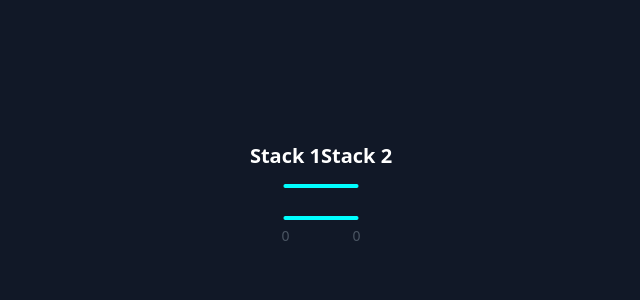
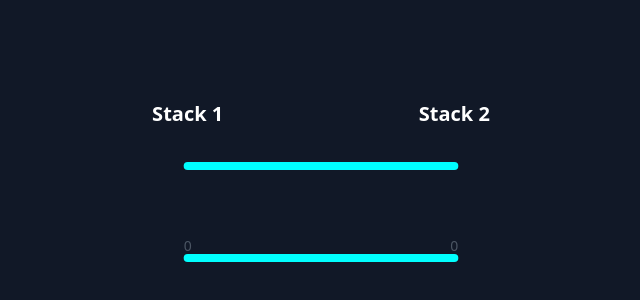
Before and after one commit to dkinsell/stack-comparator, a React (Vite) app: page / in a window 1280 px wide. Shown: the part 206-506 px from the top of the page, without its empty margins (319-959 px from the left). Built offline with nearby package versions, Linux system fonts and the light colour scheme.

Commit message:
adjusts styling and positioning of comparator lines and stack labels

```diff
--- a/src/App.tsx
+++ b/src/App.tsx
@@ -11,6 +11,13 @@ const App = () => {
 
   return (
     <div className="relative flex justify-center items-center h-screen bg-gray-900 text-white">
+      <div
+        className="flex items-center"
+        style={{
+          justifyContent: "space-evenly", // Adjust spacing between stacks
+          width: "60%", // Center stacks proportionally
+        }}
+      >
         <BlockStack
           label="Stack 1"
           blocks={stack1}
@@ -30,6 +37,7 @@ const App = () => {
           stackRef={stack2Ref}
         />
       </div>
+    </div>
   );
 };
 
--- a/src/components/BlockStack.tsx
+++ b/src/components/BlockStack.tsx
@@ -1,4 +1,5 @@
 import React from "react";
+import StackLabel from "./StackLabel";
 
 interface BlockStackProps {
   label: string;
@@ -26,8 +27,14 @@ const BlockStack = ({
   };
 
   return (
-    <div className="flex flex-col items-center">
-      <div className="text-xl font-bold mb-4">{label}</div>
+    <div
+      className="relative flex flex-col items-center"
+      style={{
+        paddingTop: "4rem", // Slightly increased padding for better alignment
+        position: "relative",
+      }}
+    >
+      <StackLabel text={label} />
       <div
         ref={stackRef}
         onClick={handleAddBlock}
--- a/src/components/Comparator.tsx
+++ b/src/components/Comparator.tsx
@@ -35,14 +35,15 @@ const Comparator = ({
       const stack2Rect = stack2Ref.current.getBoundingClientRect();
 
       const offsetX = stack1Rect.width / 2;
+      const gap = 30; // Increased spacing for better visual alignment
 
       setPositions({
         x1: stack1Rect.left + offsetX,
-        y1_top: stack1Rect.top,
-        y1_bottom: stack1Rect.bottom,
+        y1_top: stack1Rect.top - gap,
+        y1_bottom: stack1Rect.bottom + gap,
         x2: stack2Rect.left + offsetX,
-        y2_top: stack2Rect.top,
-        y2_bottom: stack2Rect.bottom,
+        y2_top: stack2Rect.top - gap,
+        y2_bottom: stack2Rect.bottom + gap,
       });
     }
   }, [height1, height2, stack1Ref, stack2Ref]);
@@ -50,26 +51,27 @@ const Comparator = ({
   return (
     <svg
       className="absolute w-full h-full pointer-events-none"
-      style={{ top: 0, left: 0 }}
+      style={{
+        margin: "20px",
+        boxSizing: "border-box",
+      }}
     >
-      {/* Line connecting top of Stack 1 to top of Stack 2 */}
       <line
         x1={positions.x1}
         y1={positions.y1_top}
         x2={positions.x2}
         y2={positions.y2_top}
         stroke="cyan"
-        strokeWidth="4"
+        strokeWidth="8"
         strokeLinecap="round"
       />
-      {/* Line connecting bottom of Stack 1 to bottom of Stack 2 */}
       <line
         x1={positions.x1}
         y1={positions.y1_bottom}
         x2={positions.x2}
         y2={positions.y2_bottom}
         stroke="cyan"
-        strokeWidth="4"
+        strokeWidth="8"
         strokeLinecap="round"
       />
     </svg>
--- /dev/null
+++ b/src/components/StackLabel.tsx
@@ -0,0 +1,21 @@
+interface StackLabelProps {
+  text: string;
+}
+
+const StackLabel = ({ text }: StackLabelProps) => {
+  return (
+    <div
+      style={{
+        position: "absolute",
+        top: "-2rem", // Position above the stack
+        zIndex: 10, // Ensure it renders above lines
+        whiteSpace: "nowrap", // Prevent the text from wrapping
+      }}
+      className="text-xl font-bold"
+    >
+      {text}
+    </div>
+  );
+};
+
+export default StackLabel;
```
Lines whose indentation alone changed are shown as unchanged.
